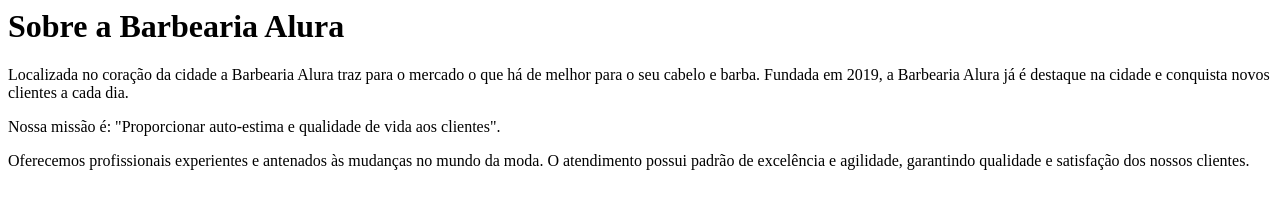
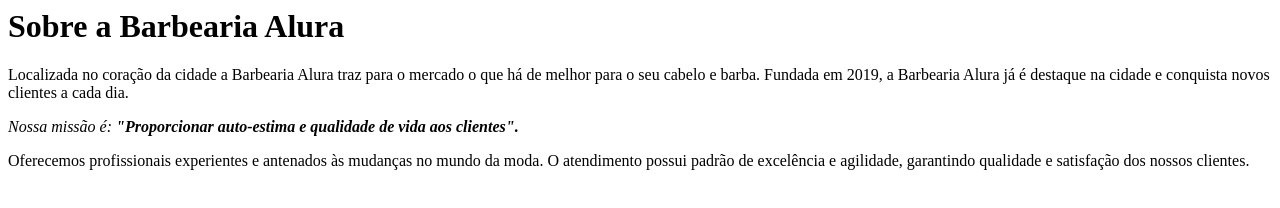
Before and after one commit to gabrielyheein/barbearia-alura--1B-coPai-andu, a plain HTML site: page index.html in a window 1280 px wide. Drawn offline with Linux system fonts and the light colour scheme.

Commit message:
tags h e p

```diff
--- a/index.html
+++ b/index.html
@@ -2,6 +2,6 @@
 
 <p>Localizada no coração da cidade a Barbearia Alura traz para o mercado o que há de melhor para o seu cabelo e barba. Fundada em 2019, a Barbearia Alura já é destaque na cidade e conquista novos clientes a cada dia.</p>
 
-<p>Nossa missão é: "Proporcionar auto-estima e qualidade de vida aos clientes".</p>
+<p><em>Nossa missão é: <strong>"Proporcionar auto-estima e qualidade de vida aos clientes".</strong></em></p>
 
  <p>Oferecemos profissionais experientes e antenados às mudanças no mundo da moda. O atendimento possui padrão de excelência e agilidade, garantindo qualidade e satisfação dos nossos clientes.</p>
```
